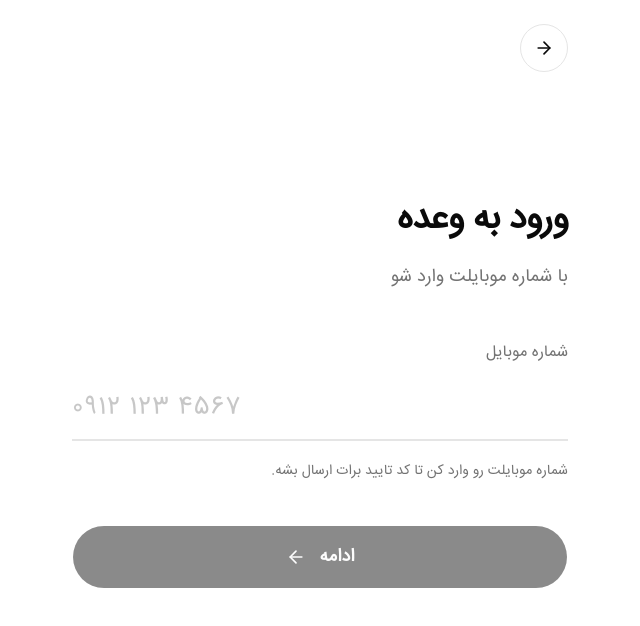
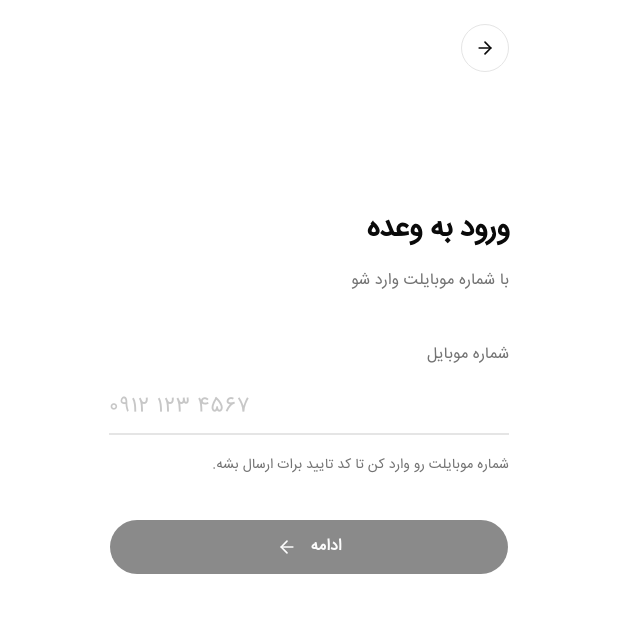
Before and after one commit to unixnexo/food_reserver_project_test_shiraztechvision_company, a Next.js app: page /login in a window 1280 px wide. Shown: the top 626 px of the page, without its empty margins (409-1049 px from the left). Built offline with nearby package versions, Linux system fonts and the light colour scheme.

Commit message:
sm changes

```diff
--- a/src/app/login/page.tsx
+++ b/src/app/login/page.tsx
@@ -174,7 +174,7 @@
 
     return (
         <main className="min-h-screen bg-background">
-            <div className="mx-auto flex min-h-screen w-full max-w-xl flex-col px-6 pb-10 pt-6 sm:px-10">
+            <div className="mx-auto flex min-h-screen w-full max-w-md flex-col px-6 pb-10 pt-6">
                 {/* Back */}
                 <BackButton />
 
--- a/src/components/login/otp-step.tsx
+++ b/src/components/login/otp-step.tsx
@@ -96,11 +96,11 @@
             className="flex flex-col"
         >
             <div className="mb-12">
-                <h1 className="text-4xl font-bold leading-[1.4] tracking-tight">
+                <h1 className="text-3xl font-bold leading-[1.4] tracking-tight">
                     کد تایید را وارد کن
                 </h1>
 
-                <p className="mt-4 text-lg leading-8 text-muted-foreground">
+                <p className="mt-4 text-base leading-7 text-muted-foreground">
                     کد ارسال‌شده به{" "}
                     <span className="font-medium text-foreground" dir="ltr">
                         {formatPhone(phone)}
@@ -110,7 +110,7 @@
             </div>
 
             {/* OTP inputs */}
-            <div className="flex justify-center gap-3 sm:gap-4" dir="ltr">
+            <div className="flex justify-center gap-3" dir="ltr">
                 {Array.from({ length: 5 }).map((_, index) => {
                     const isFilled = Boolean(code[index]);
 
@@ -141,7 +141,7 @@
                                 duration: 0.3,
                                 ease: "easeOut",
                             }}
-                            className="size-14 rounded-2xl border-2 border-border bg-transparent text-center text-2xl font-semibold outline-none transition-colors focus:border-primary"
+                            className="size-12 rounded-2xl border-2 border-border bg-transparent text-center text-xl font-semibold outline-none transition-colors focus:border-primary"
                         />
                     );
                 })}
@@ -151,7 +151,7 @@
                 type="button"
                 onClick={onSubmit}
                 disabled={!isComplete || isSubmitting}
-                className="mt-10 h-16 w-full rounded-full text-lg font-semibold"
+                className="mt-10 h-14 w-full rounded-full text-base font-semibold"
             >
                 {isSubmitting ? "در حال بررسی..." : "تایید و ورود"}
 
--- a/src/components/login/phone-step.tsx
+++ b/src/components/login/phone-step.tsx
@@ -31,11 +31,11 @@
             className="flex flex-col"
         >
             <div className="mb-12">
-                <h1 className="text-4xl font-bold leading-[1.4] tracking-tight">
+                <h1 className="text-3xl font-bold leading-[1.4] tracking-tight">
                     ورود به وعده
                 </h1>
 
-                <p className="mt-4 text-lg leading-8 text-muted-foreground">
+                <p className="mt-4 text-base leading-7 text-muted-foreground">
                     با شماره موبایلت وارد شو
                 </p>
             </div>
@@ -62,7 +62,7 @@
                         }
                     }}
                     dir="ltr"
-                    className="h-16 w-full border-0 border-b-2 border-border bg-transparent px-0 text-2xl font-medium tracking-wider outline-none transition-colors placeholder:text-muted-foreground/40 focus:border-primary"
+                    className="h-14 w-full border-0 border-b-2 border-border bg-transparent px-0 text-xl font-medium tracking-wider outline-none transition-colors placeholder:text-muted-foreground/40 focus:border-primary"
                 />
 
                 <p className="mt-4 text-sm leading-7 text-muted-foreground">
@@ -74,7 +74,7 @@
                 type="button"
                 onClick={onSubmit}
                 disabled={!isValid || isSubmitting}
-                className="mt-10 h-16 w-full rounded-full text-lg font-semibold"
+                className="mt-10 h-14 w-full rounded-full text-base font-semibold"
             >
                 {isSubmitting ? "در حال ارسال..." : "ادامه"}
 
```
